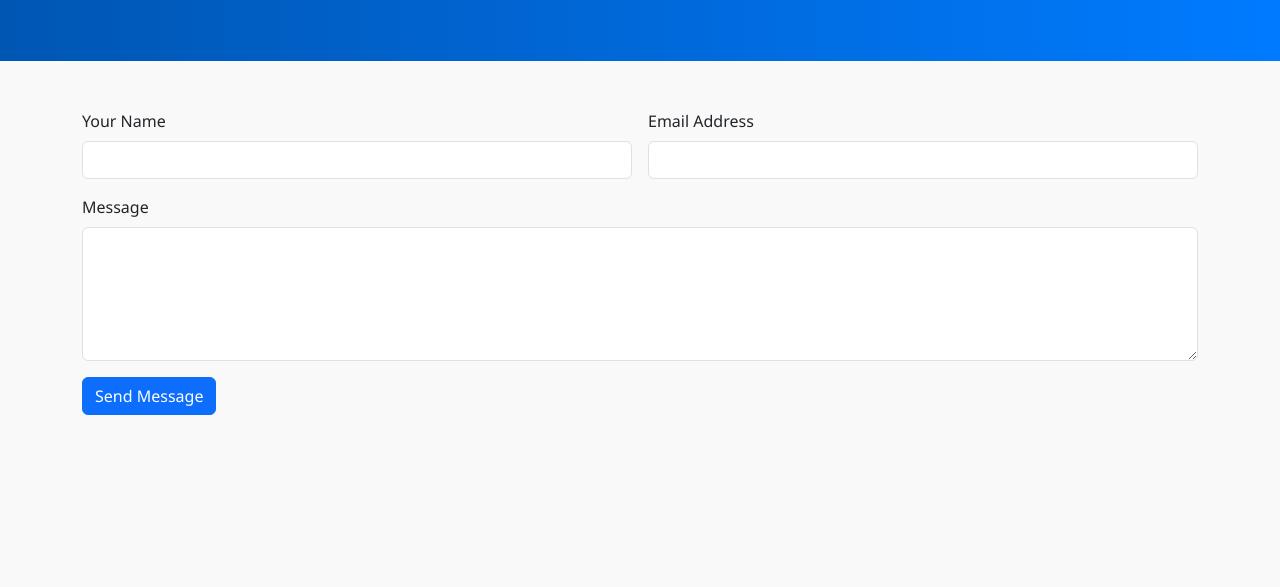
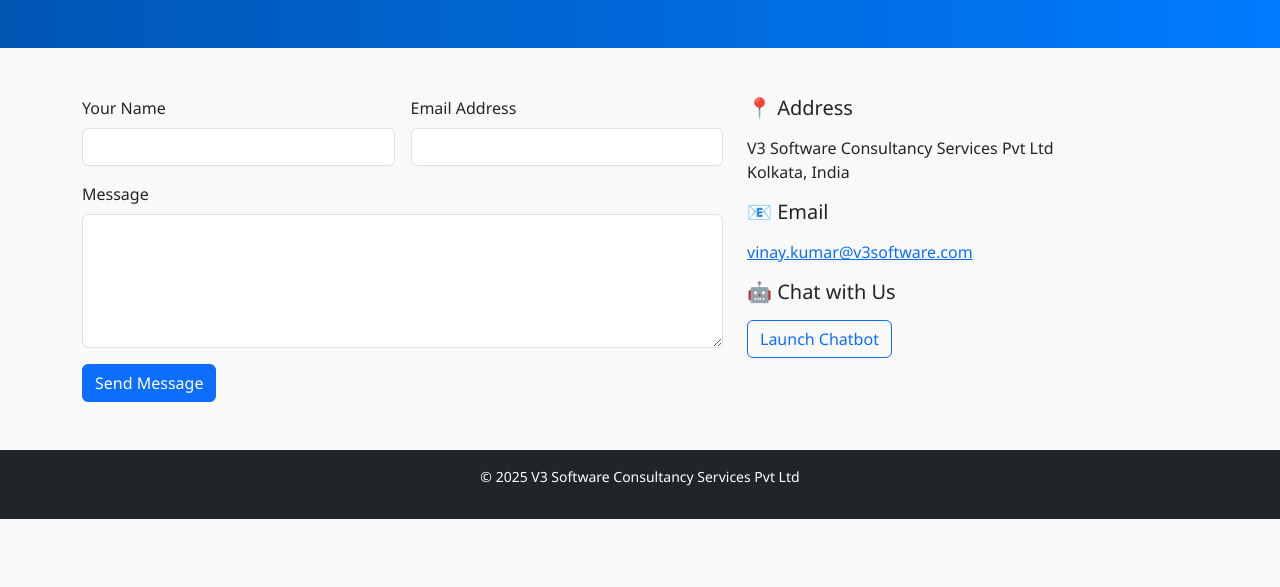
Before and after one commit to Devops-8666/v3website, a plain HTML site: page contact.html in a window 1280 px wide. Shown: the part 213-800 px from the top of the page. Drawn offline with nearby package versions, Linux system fonts and the light colour scheme.

Commit message:
modified contact.html

```diff
--- a/contact.html
+++ b/contact.html
@@ -15,7 +15,7 @@
     <img src="assets/logo.png" alt="V3 Logo" width="40" class="me-2">
     <div>
       <strong>V3 SOFTWARE</strong><br/>
-        <small>CONSULTANCY SERVICES<br/>PRIVATE LIMITED</small>
+      <small>CONSULTANCY SERVICES PRIVATE LIMITED</small>
     </div>
   </a>
   <div class="ms-auto">
@@ -25,10 +25,12 @@
       <li class="nav-item"><a class="nav-link" href="about.html">About</a></li>
       <li class="nav-item"><a class="nav-link" href="solutions.html">Solutions</a></li>
       <li class="nav-item"><a class="nav-link active" href="contact.html">Contact</a></li>
+      <li class="nav-item"><a class="nav-link" href="chatbot/chatbot.html">Chat with Us</a></li>
     </ul>
   </div>
 </nav>
 
+<!-- Header -->
 <header class="bg-primary text-white text-center py-5">
   <div class="container">
     <h1>Contact Us</h1>
@@ -36,8 +38,12 @@
   </div>
 </header>
 
+<!-- Contact Form -->
 <section class="container py-5">
-    <form action="https://formspree.io/f/your-form-id" method="POST" class="row g-3">
+  <div class="row">
+    <div class="col-md-7">
+      <form action="https://formspree.io/f/xdkdknzk" method="POST" class="row g-3">
+        <!-- 👇 Replace with your actual Formspree form ID -->
         <div class="col-md-6">
           <label class="form-label">Your Name</label>
           <input type="text" name="name" class="form-control" required>
@@ -54,7 +60,27 @@
           <button type="submit" class="btn btn-primary">Send Message</button>
         </div>
       </form>
+    </div>
+
+    <!-- Contact Info -->
+    <div class="col-md-5">
+      <h5 class="mb-3">📍 Address</h5>
+      <p>V3 Software Consultancy Services Pvt Ltd<br/>Kolkata, India</p>
+
+      <h5 class="mb-3">📧 Email</h5>
+      <p><a href="mailto:vinay.kumar@v3software.com">vinay.kumar@v3software.com</a></p>
+
+      <h5 class="mb-3">🤖 Chat with Us</h5>
+      <p><a href="chatbot/chatbot.html" class="btn btn-outline-primary">Launch Chatbot</a></p>
+    </div>
+  </div>
 </section>
 
+<!-- Footer -->
+<footer class="bg-dark text-white text-center py-3">
+  <p>&copy; 2025 V3 Software Consultancy Services Pvt Ltd</p>
+</footer>
+
+<script src="https://cdn.jsdelivr.net/npm/bootstrap@5.3.3/dist/js/bootstrap.bundle.min.js"></script>
 </body>
 </html>
```
Lines whose indentation alone changed are shown as unchanged.
